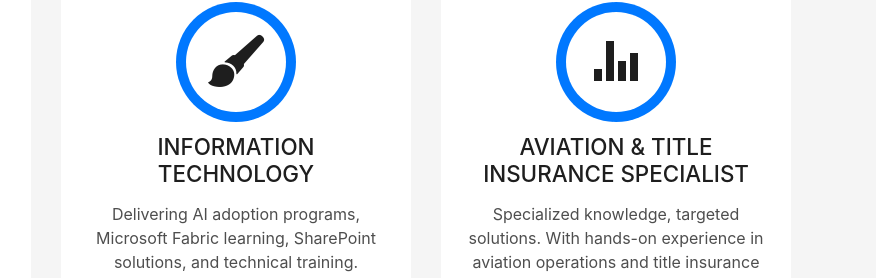
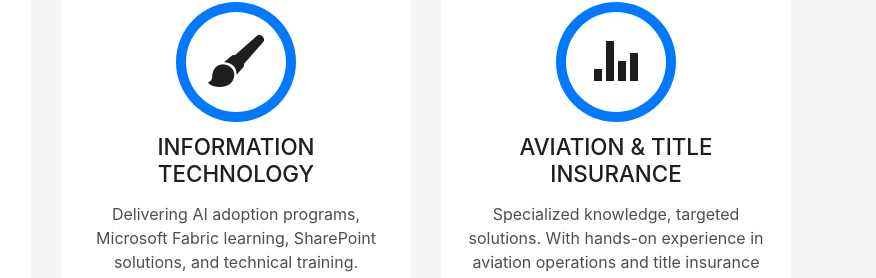
Before and after one commit to Omzeen/omzeen-website, a plain HTML site: page index.html in a window 1280 px wide. Shown: the part 3619-3897 px from the top of the page, 404-1280 px from the left. Drawn offline with Linux system fonts and the light colour scheme; files whose address does not match are found by name.

```diff
--- a/index.html
+++ b/index.html
@@ -383,7 +383,7 @@
               <span class="ico-circle"><i class="ion-stats-bars"></i></span>
             </div>
             <div class="service-content">
-              <h2 class="s-title">Aviation & Title Insurance Specialist</h2>
+              <h2 class="s-title">Aviation & Title Insurance</h2>
               <p class="s-description text-center">
                 Specialized knowledge, targeted solutions. With hands-on experience
 				in aviation operations and title insurance processes,that speaks your industry's language.
```
